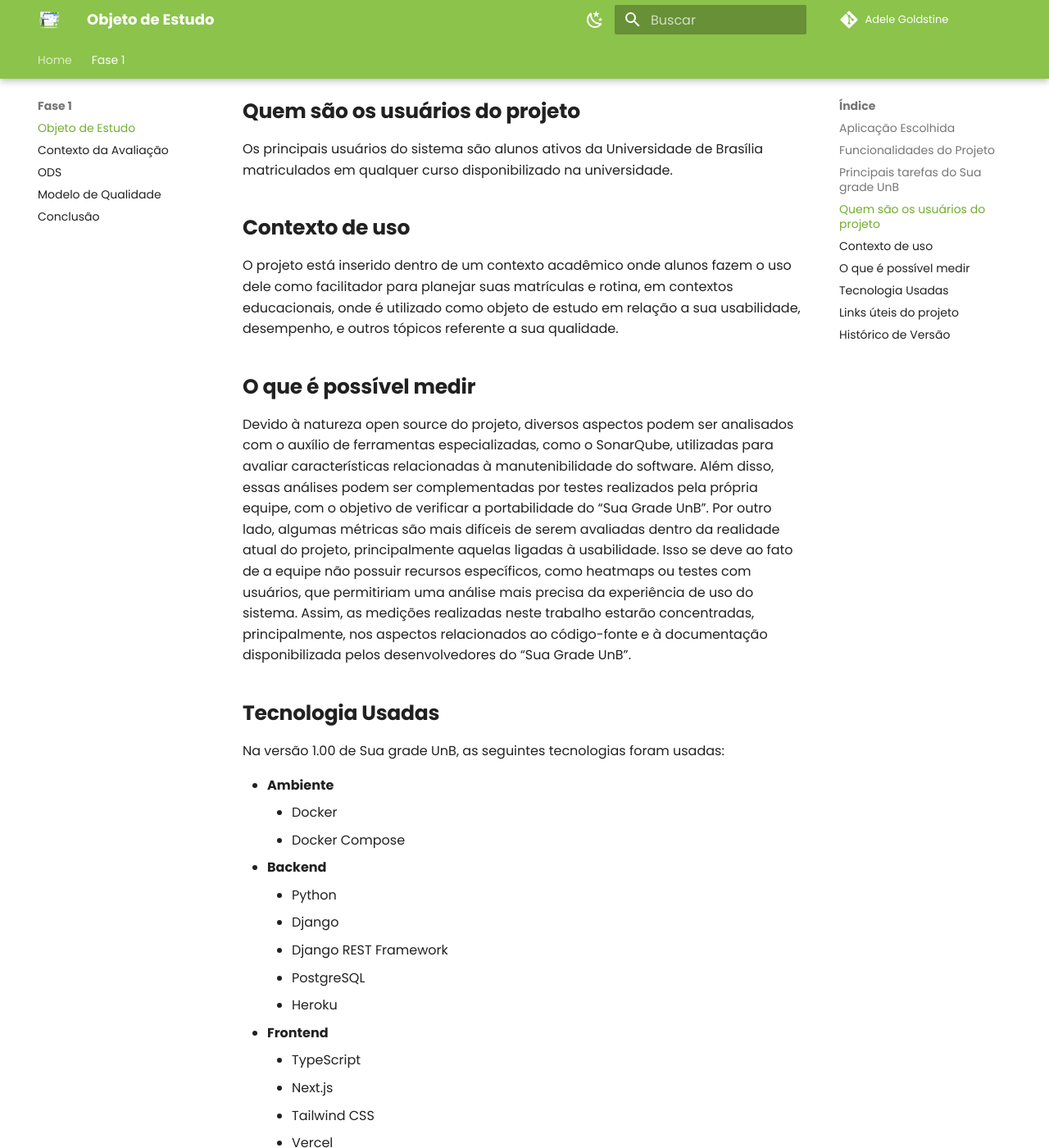
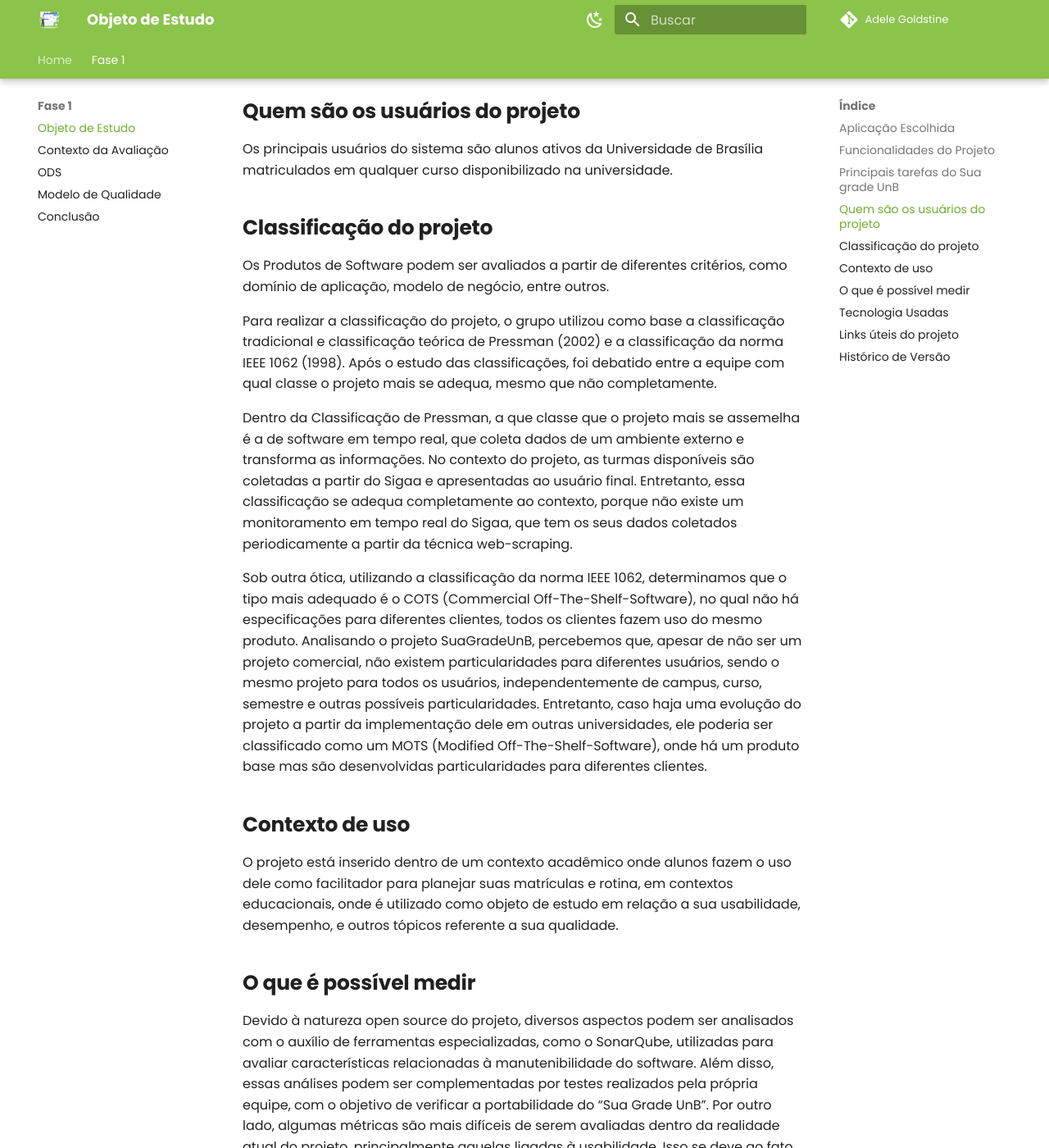
Before and after one commit to FCTE-Qualidade-de-Software-1/2026-1_T01_ADELE_GOLDSTINE, an MkDocs documentation site: the page built from docs/fase1/objetoDeEstudo.md, in a window 1280 px wide and 1400 px high, scrolled down 1171 px. Shown: the whole window at 82% size. Built offline with MkDocs 1.6.1 and Material for MkDocs 9.7.7, drawn with Linux system fonts in a browser that asks for light colours; comment, search, counter and statistics services are not loaded; some of the changed text lies outside the part shown.

Commit message:
adiciona classificacao do projeto

```diff
--- a/docs/fase1/objetoDeEstudo.md
+++ b/docs/fase1/objetoDeEstudo.md
@@ -26,6 +26,17 @@ O projeto Sua Grade UnB possui como tarefa, a facilitação na elaboração e pl
 ## **Quem são os usuários do projeto**
 
 Os principais usuários do sistema são alunos ativos da Universidade de Brasília matriculados em qualquer curso disponibilizado na universidade.
+
+## **Classificação do projeto**
+
+Os Produtos de Software podem ser avaliados a partir de diferentes critérios, como domínio de aplicação, modelo de negócio, entre outros.
+
+Para realizar a classificação do projeto, o grupo utilizou como base a classificação tradicional e classificação teórica de Pressman (2002) e a classificação da norma IEEE 1062
+(1998). Após o estudo das classificações, foi debatido entre a equipe com qual classe o projeto mais se adequa, mesmo que não completamente.
+
+Dentro da Classificação de Pressman, a que classe que o projeto mais se assemelha é a de software em tempo real, que coleta dados de um ambiente externo e transforma as informações. No contexto do projeto, as turmas disponíveis são coletadas a partir do Sigaa e apresentadas ao usuário final. Entretanto, essa classificação se adequa completamente ao contexto, porque não existe um monitoramento em tempo real do Sigaa, que tem os seus dados coletados periodicamente a partir da técnica web-scraping.
+
+Sob outra ótica, utilizando a classificação da norma IEEE 1062, determinamos que o tipo mais adequado é o COTS (Commercial Off-The-Shelf-Software), no qual não há especificações para diferentes clientes, todos os clientes fazem uso do mesmo produto. Analisando o projeto SuaGradeUnB, percebemos que, apesar de não ser um projeto comercial, não existem particularidades para diferentes usuários, sendo o mesmo projeto para todos os usuários, independentemente de campus, curso, semestre e outras possíveis particularidades. Entretanto, caso haja uma evolução do projeto a partir da implementação dele em outras universidades, ele poderia ser classificado como um MOTS (Modified Off-The-Shelf-Software), onde há um produto base mas são desenvolvidas particularidades para diferentes clientes.
 
 ## **Contexto de uso**
 
@@ -67,3 +78,4 @@ Na versão 1.00 de Sua grade UnB, as seguintes tecnologias foram usadas:
 | Versão | Data       | Descrição                  | Autor(es) |
 |:------:|:-----------|:---------------------------|:----------|
 | 0.1    | 2026-05-12 | Criação inicial da página  | Marllon Cardoso |
+| 0.2    | 2026-05-13 | Adiciona classificação do projeto  | Ana Clara Borges |
```
